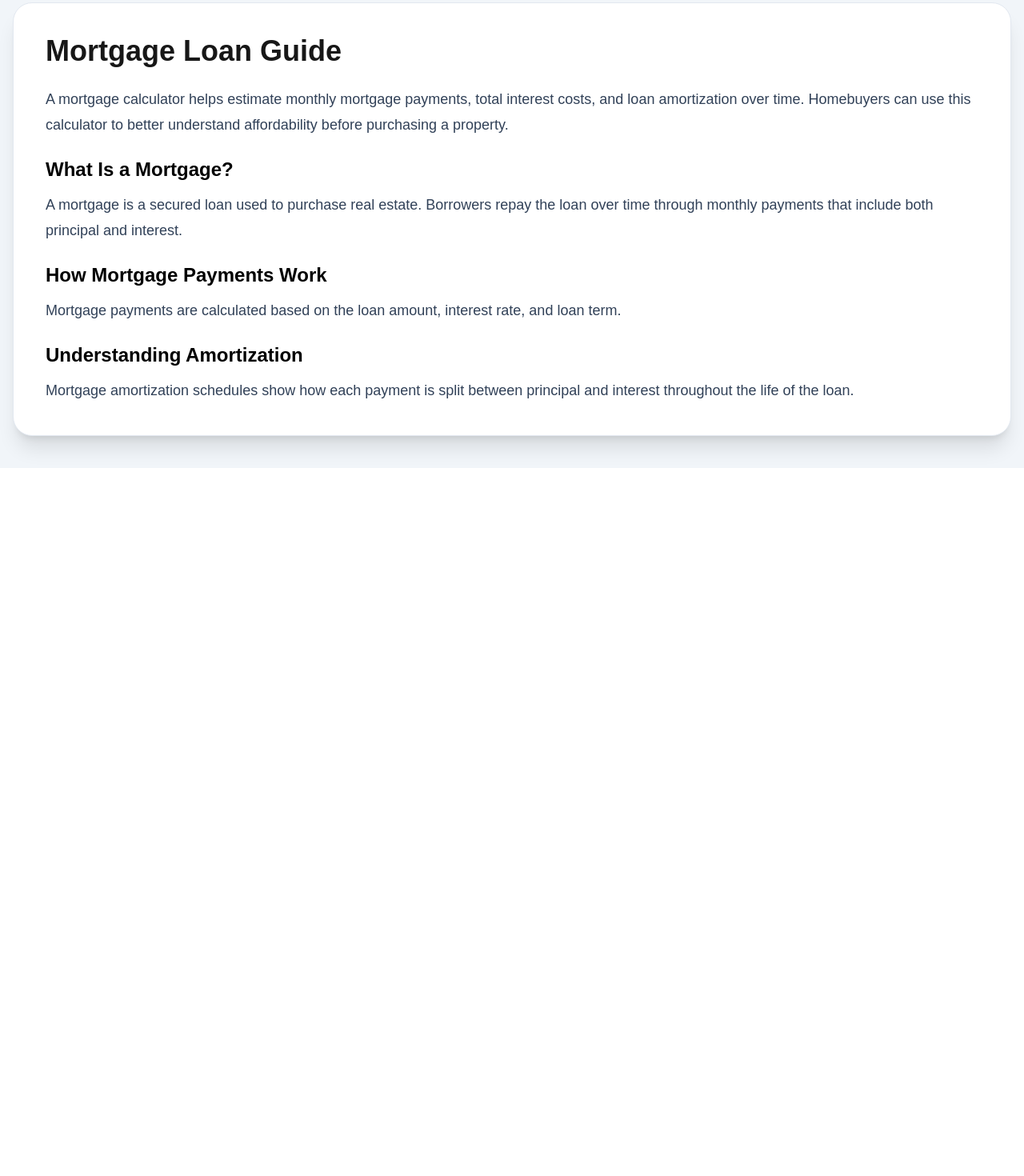
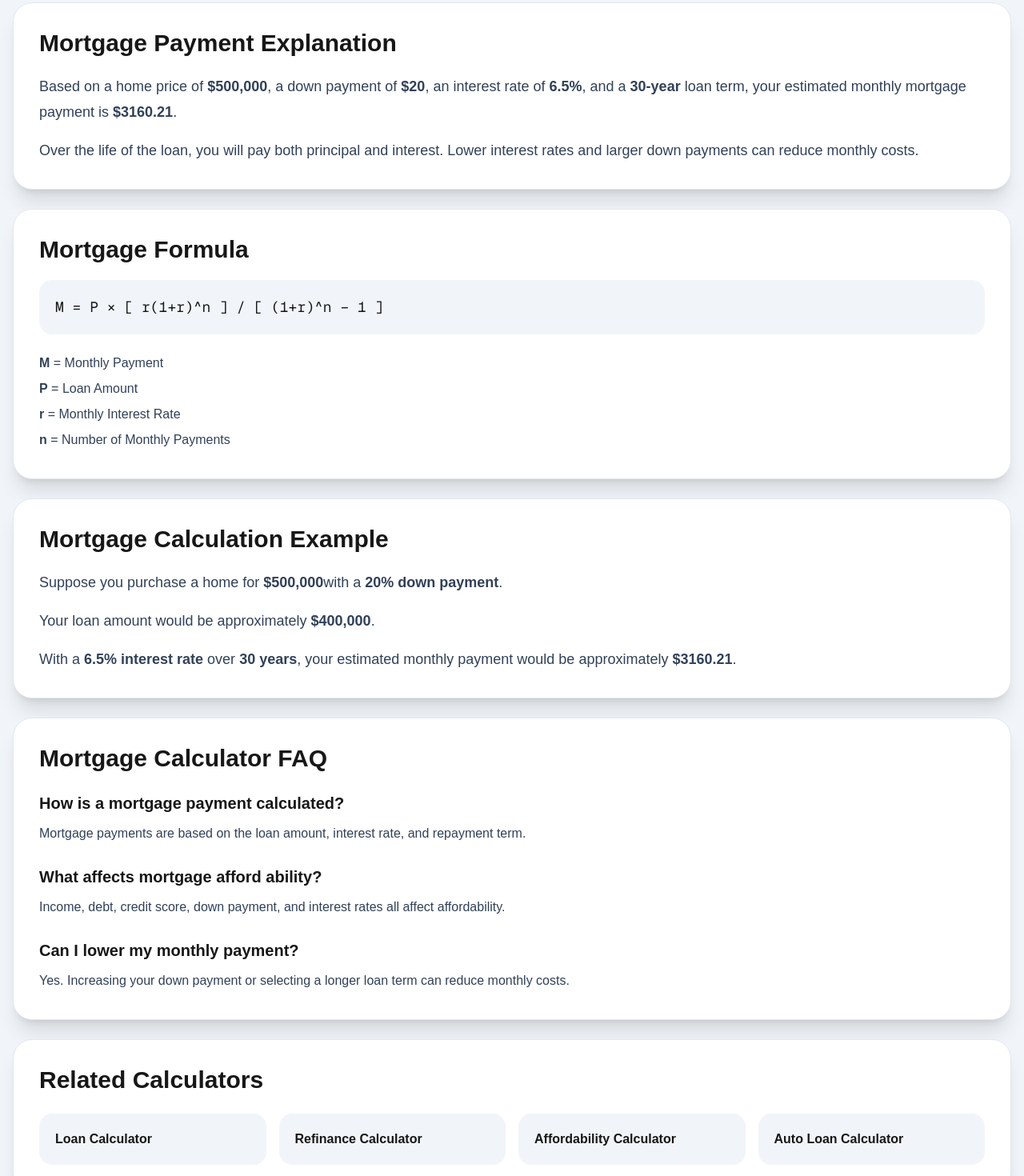
Before and after one commit to dekai-qingyang/seo-site, a Next.js app: page /mortgage-calculator in a window 1280 px wide. Shown: the part 1740-3210 px from the top of the page at 80% size. Before the commit the page ends 2325 px from the top, so only its background shows below. Built offline with nearby package versions, Linux system fonts and the light colour scheme.

Commit message:
improve mortgage seo

```diff
--- a/app/mortgage-calculator/page.tsx
+++ b/app/mortgage-calculator/page.tsx
@@ -507,7 +507,177 @@ export default function MortgageCalculator() {
           </div>
 
         </div>
+{/* RESULT EXPLANATION */}
 
+<div className="bg-white rounded-3xl shadow-xl border border-slate-200 p-5 lg:p-8 mt-6 lg:mt-10">
+
+  <h2 className="text-2xl lg:text-3xl font-black mb-5">
+    Mortgage Payment Explanation
+  </h2>
+
+  <p className="text-slate-700 text-base lg:text-lg leading-8">
+    Based on a home price of <strong>${homePrice.toLocaleString()}</strong>,
+    a down payment of <strong>${actualDownPayment.toFixed(0)}</strong>,
+    an interest rate of <strong>{interestRate}%</strong>,
+    and a <strong>{loanTerm}-year</strong> loan term,
+    your estimated monthly mortgage payment is
+    <strong> ${monthlyPayment.toFixed(2)}</strong>.
+  </p>
+
+  <p className="text-slate-700 text-base lg:text-lg leading-8 mt-4">
+    Over the life of the loan, you will pay both principal and interest.
+    Lower interest rates and larger down payments can reduce monthly costs.
+  </p>
+
+</div>
+
+{/* FORMULA */}
+
+<div className="bg-white rounded-3xl shadow-xl border border-slate-200 p-5 lg:p-8 mt-6">
+
+  <h2 className="text-2xl lg:text-3xl font-black mb-5">
+    Mortgage Formula
+  </h2>
+
+  <div className="bg-slate-100 rounded-2xl p-5 overflow-x-auto">
+
+    <p className="text-lg font-mono">
+      M = P × [ r(1+r)^n ] / [ (1+r)^n − 1 ]
+    </p>
+
+  </div>
+
+  <div className="mt-5 text-slate-700 leading-8">
+
+    <p><strong>M</strong> = Monthly Payment</p>
+    <p><strong>P</strong> = Loan Amount</p>
+    <p><strong>r</strong> = Monthly Interest Rate</p>
+    <p><strong>n</strong> = Number of Monthly Payments</p>
+
+  </div>
+
+</div>
+
+{/* EXAMPLE */}
+
+<div className="bg-white rounded-3xl shadow-xl border border-slate-200 p-5 lg:p-8 mt-6">
+
+  <h2 className="text-2xl lg:text-3xl font-black mb-5">
+    Mortgage Calculation Example
+  </h2>
+
+  <div className="space-y-4 text-slate-700 text-base lg:text-lg leading-8">
+
+    <p>
+      Suppose you purchase a home for <strong>$500,000</strong>
+      with a <strong>20% down payment</strong>.
+    </p>
+
+    <p>
+      Your loan amount would be approximately
+      <strong> $400,000</strong>.
+    </p>
+
+    <p>
+      With a <strong>6.5% interest rate</strong> over
+      <strong> 30 years</strong>, your estimated monthly
+      payment would be approximately
+      <strong> ${monthlyPayment.toFixed(2)}</strong>.
+    </p>
+
+  </div>
+
+</div>
+
+{/* FAQ */}
+
+<div className="bg-white rounded-3xl shadow-xl border border-slate-200 p-5 lg:p-8 mt-6">
+
+  <h2 className="text-2xl lg:text-3xl font-black mb-6">
+    Mortgage Calculator FAQ
+  </h2>
+
+  <div className="space-y-6">
+
+    <div>
+      <h3 className="font-bold text-xl mb-2">
+        How is a mortgage payment calculated?
+      </h3>
+
+      <p className="text-slate-700 leading-8">
+        Mortgage payments are based on the loan amount,
+        interest rate, and repayment term.
+      </p>
+    </div>
+
+    <div>
+      <h3 className="font-bold text-xl mb-2">
+        What affects mortgage afford
+        ability?
+      </h3>
+
+      <p className="text-slate-700 leading-8">
+        Income, debt, credit score, down payment,
+        and interest rates all affect affordability.
+      </p>
+    </div>
+
+    <div>
+      <h3 className="font-bold text-xl mb-2">
+        Can I lower my monthly payment?
+      </h3>
+
+      <p className="text-slate-700 leading-8">
+        Yes. Increasing your down payment or selecting
+        a longer loan term can reduce monthly costs.
+      </p>
+    </div>
+
+  </div>
+
+</div>
+
+{/* RELATED CALCULATORS */}
+
+<div className="bg-white rounded-3xl shadow-xl border border-slate-200 p-5 lg:p-8 mt-6 mb-10">
+
+  <h2 className="text-2xl lg:text-3xl font-black mb-6">
+    Related Calculators
+  </h2>
+
+  <div className="grid sm:grid-cols-2 lg:grid-cols-4 gap-4">
+
+    <a
+      href="/loan-calculator"
+      className="bg-slate-100 hover:bg-blue-50 rounded-2xl p-5 font-bold transition"
+    >
+      Loan Calculator
+    </a>
+
+    <a
+      href="/refinance-calculator"
+      className="bg-slate-100 hover:bg-blue-50 rounded-2xl p-5 font-bold transition"
+    >
+      Refinance Calculator
+    </a>
+
+    <a
+      href="/affordability-calculator"
+      className="bg-slate-100 hover:bg-blue-50 rounded-2xl p-5 font-bold transition"
+    >
+      Affordability Calculator
+    </a>
+
+    <a
+      href="/auto-loan-calculator"
+      className="bg-slate-100 hover:bg-blue-50 rounded-2xl p-5 font-bold transition"
+    >
+      Auto Loan Calculator
+    </a>
+
+  </div>
+
+</div>
         {/* ARTICLE */}
 
         <section className="bg-white rounded-3xl shadow-xl border border-slate-200 p-5 lg:p-10 mt-6 lg:mt-10">
```
